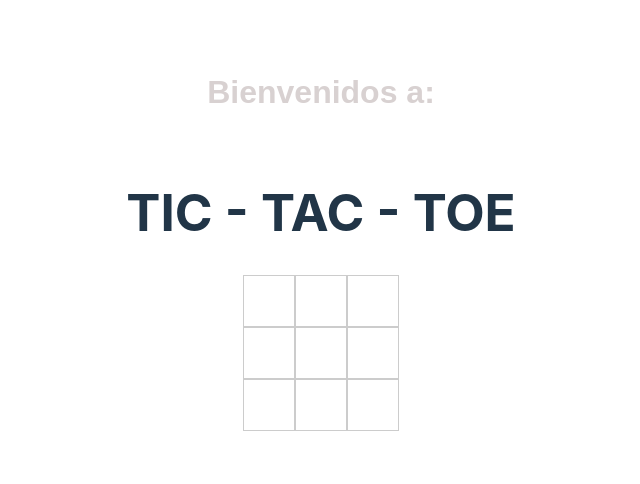
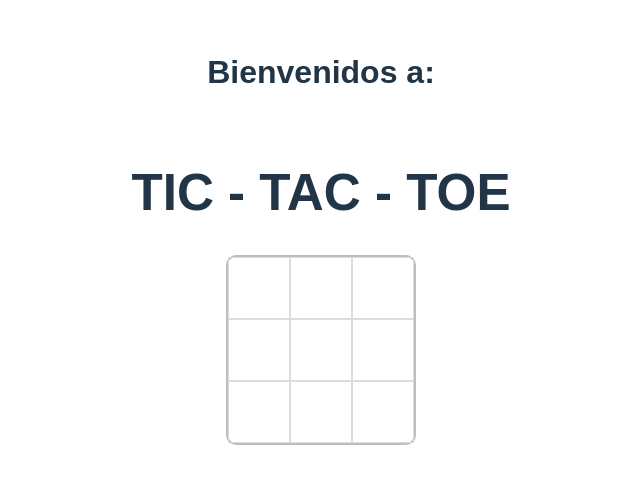
Before and after one commit to jcalle7/TIC-TAC-TOE, a React (Vite) app: page / in a window 1280 px wide. Shown: the part 148-632 px from the top of the page, without its empty margins (319-959 px from the left). Built offline with nearby package versions, Linux system fonts and the light colour scheme.

Commit message:
CREACION DE ESTILOS PARA EL JUEGO TIC TAC TOE

```diff
--- a/src/App.css
+++ b/src/App.css
@@ -5,37 +5,48 @@
   text-align: center;
 }
 
-.cell {
-  width: 50px;
-  height: 50px;
-  border: 1px solid #ccc;
-  display: flex;
-  justify-content: center;
-  align-items: center;
-  font-size: 24px;
+.App {
+  text-align: center;
+  font-family: Arial, sans-serif;
+  padding: 20px;
 }
 
-.grid {
-  display: flex;
-  flex-wrap: wrap;
-  width: 150px;
+
+.game-title {
+  font-size: 2em;
+  margin-bottom: 20px;
+}
+
+
+.board {
+  display: inline-block;
+  border: 2px solid #c3bcbc;
+  border-radius: 10px;
 }
 
 .row {
   display: flex;
 }
 
-.App {
+
+.cell {
+  width: 60px;
+  height: 60px;
   display: flex;
-  flex-direction: column;
   align-items: center;
-  padding: 20px;
+  justify-content: center;
+  font-size: 2em;
+  border: 1px solid #e0dada;
+  cursor: pointer;
+  transition: background-color 0.3s;
 }
 
-.game-title {
-  font-size: 2rem;
-  text-align: center;
-  margin-bottom: 20px;
-  color: #d8d1d1;
-  font-family: 'Arial', sans-serif;
+
+.cell:hover {
+  background-color: #0f0b0b
 }
+
+h2 {
+  margin-top: 20px;
+  color: #4CAF50;
+}
```
